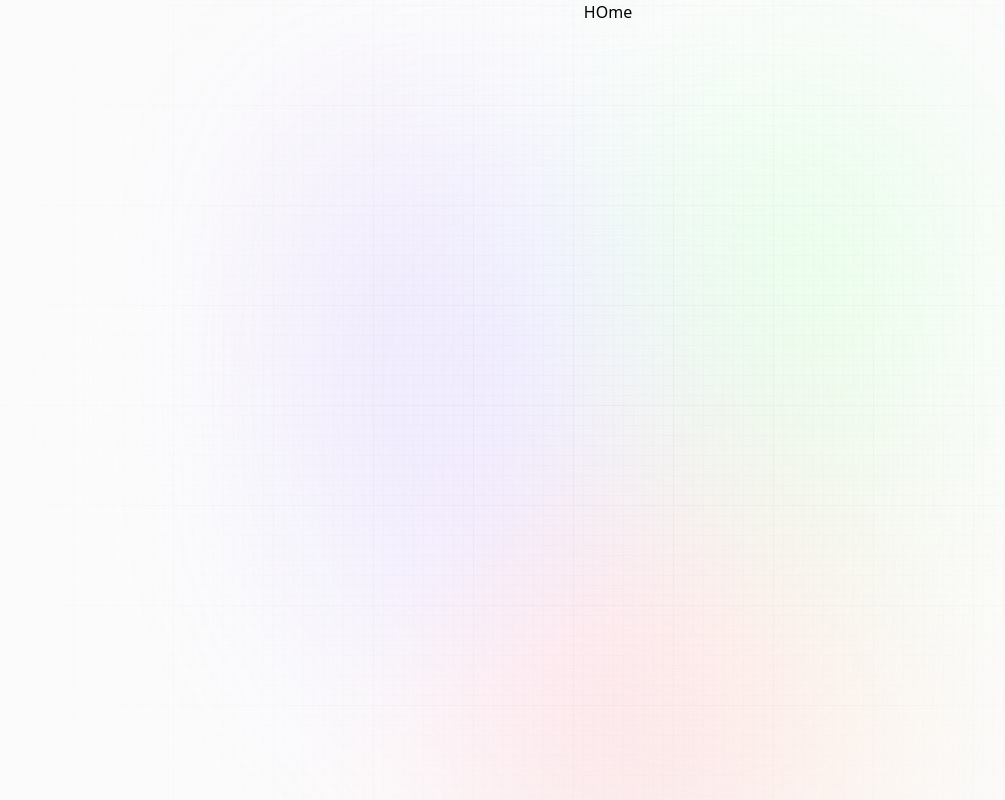
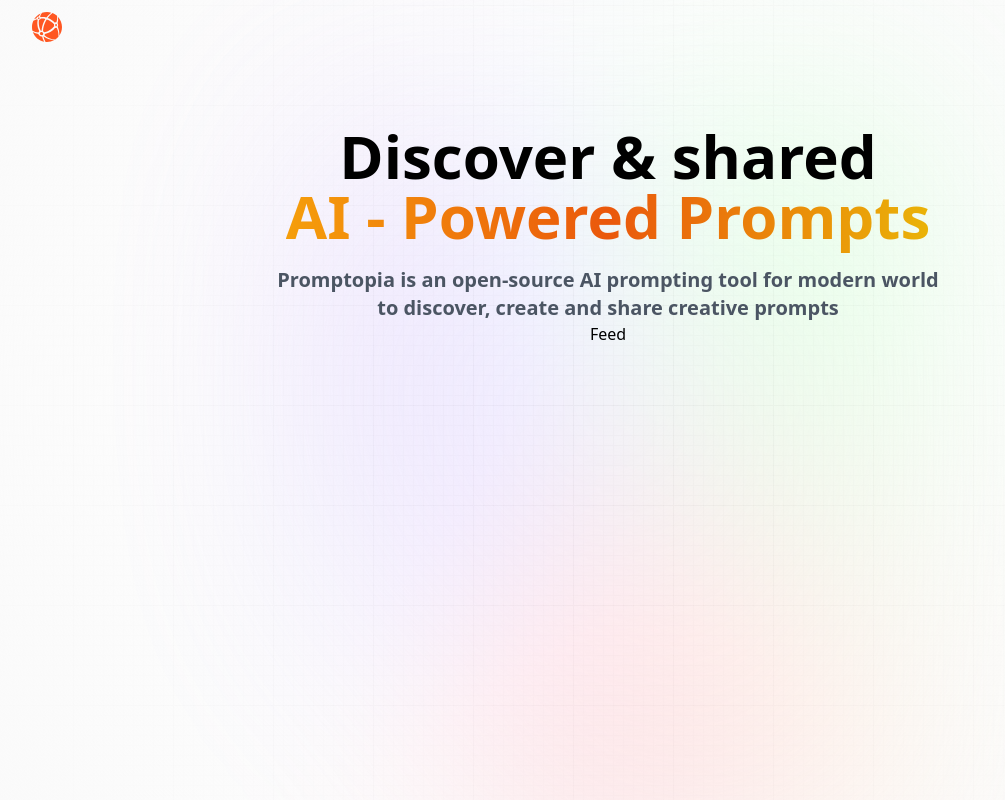
Before and after one commit to nguyenkhoi2806/promptopia-nextjs13, a Next.js app: page / in a window 1280 px wide. Shown: the whole page, without its empty margins (32-1037 px from the left). Built offline with nearby package versions, Linux system fonts and the light colour scheme.

Commit message:
UPDATE LAYOUT AND COMPONENTS

```diff
--- a/app/layout.tsx
+++ b/app/layout.tsx
@@ -1,4 +1,7 @@
 import "@styles/globals.css";
+
+import Nav from "@components/Nav";
+import Provider from "@components/Provider";
 
 export const metadata = {
   title: "Promptopia",
@@ -17,7 +20,10 @@
         <div className="main">
           <div className="gradient"></div>
         </div>
-        <main className="app">{children}</main>
+        <main className="app">
+          <Nav />
+          {children}
+        </main>
       </body>
     </html>
   );
--- a/app/page.tsx
+++ b/app/page.tsx
@@ -1,5 +1,20 @@
+import Feed from "@components/Feed";
+
 const Home = () => {
-  return <div>HOme</div>;
+  return (
+    <section className="w-full flex-center flex-col">
+      <h1 className="head_text text-center">
+        Discover & shared
+        <br className="mx-md:hidden" />
+        <span className="orange_gradient">AI - Powered Prompts</span>
+        <p className="desc text-center">
+          Promptopia is an open-source AI prompting tool for modern world to
+          discover, create and share creative prompts
+        </p>
+      </h1>
+      <Feed />
+    </section>
+  );
 };
 
 export default Home;
--- /dev/null
+++ b/components/Feed/index.tsx
@@ -0,0 +1,5 @@
+const Feed = () => {
+  return <div>Feed</div>;
+};
+
+export default Feed;
--- /dev/null
+++ b/components/Form/index.tsx
@@ -0,0 +1,3 @@
+export const Form = () => {
+  return <div>Form</div>;
+};
--- /dev/null
+++ b/components/Nav/index.tsx
@@ -0,0 +1,23 @@
+"use client";
+
+import Image from "next/image";
+import Link from "next/link";
+import { getProviders, signIn, signOut, useSession } from "next-auth/react";
+
+const Nav = () => {
+  return (
+    <nav className="flex-between w-full mb-16 pt-3">
+      <Link href="/" className="flex gap-2 flex-center">
+        <Image
+          src="/assets/images/logo.svg"
+          alt="logo"
+          width={30}
+          height={30}
+          className="object-contain"
+        />
+      </Link>
+    </nav>
+  );
+};
+
+export default Nav;
--- /dev/null
+++ b/components/Profile/index.tsx
@@ -0,0 +1,3 @@
+export const Profile = () => {
+  return <div>Profile</div>;
+};
--- /dev/null
+++ b/components/PromptCard/index.tsx
@@ -0,0 +1,3 @@
+export const PromptCard = () => {
+  return <div>PromptCard</div>;
+};
--- /dev/null
+++ b/components/Provider/index.tsx
@@ -0,0 +1,5 @@
+const Provider = () => {
+  return <div>Provider</div>;
+};
+
+export default Provider;
--- a/package.json
+++ b/package.json
@@ -38,6 +38,7 @@
     "bcrypt": "^5.1.0",
     "eslint": "8.40.0",
     "eslint-config-next": "13.4.2",
+    "eslint-plugin-simple-import-sort": "^10.0.0",
     "mongodb": "^5.5.0",
     "mongoose": "^7.1.1",
     "next": "13.4.2",
```
Also changed, not shown: .eslintrc.json, 1 other file (tests, documents, lock files or other folders).
